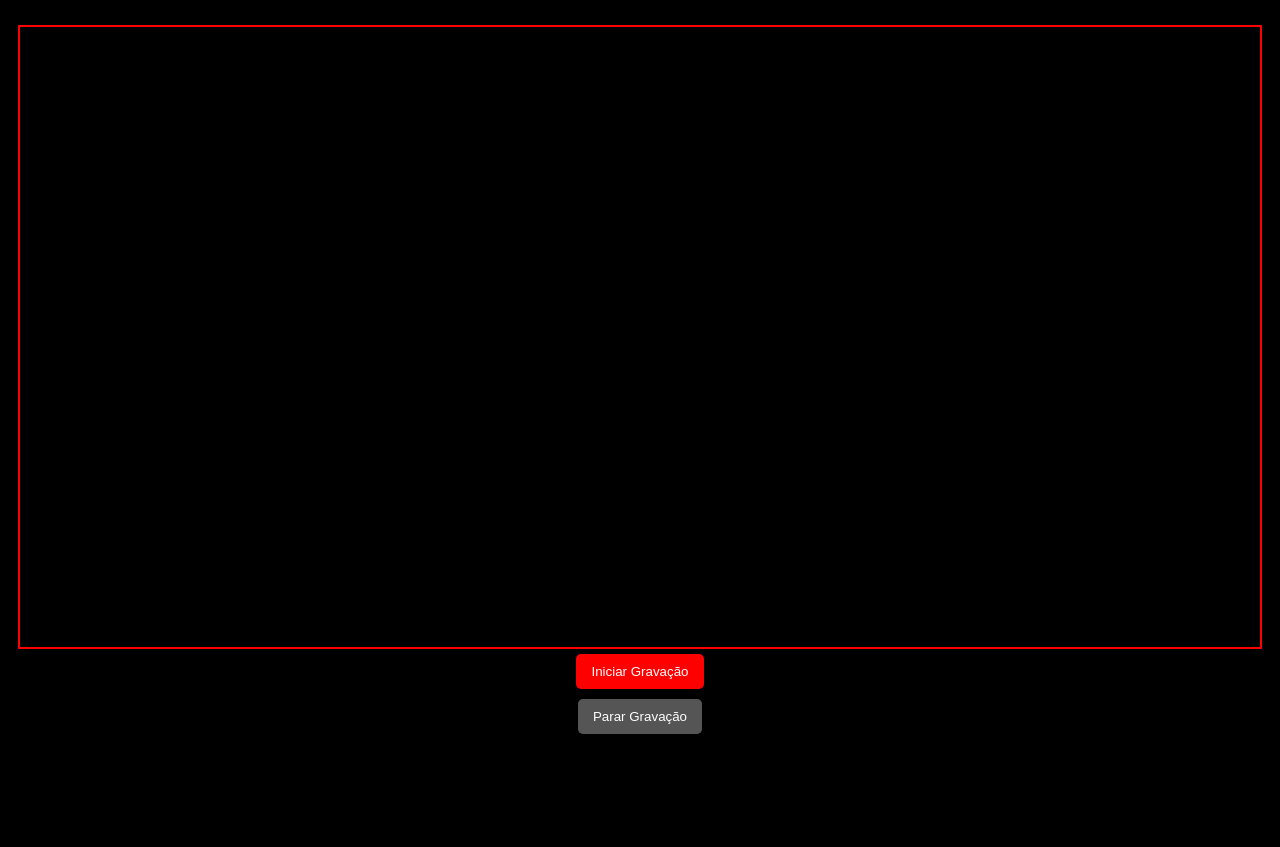
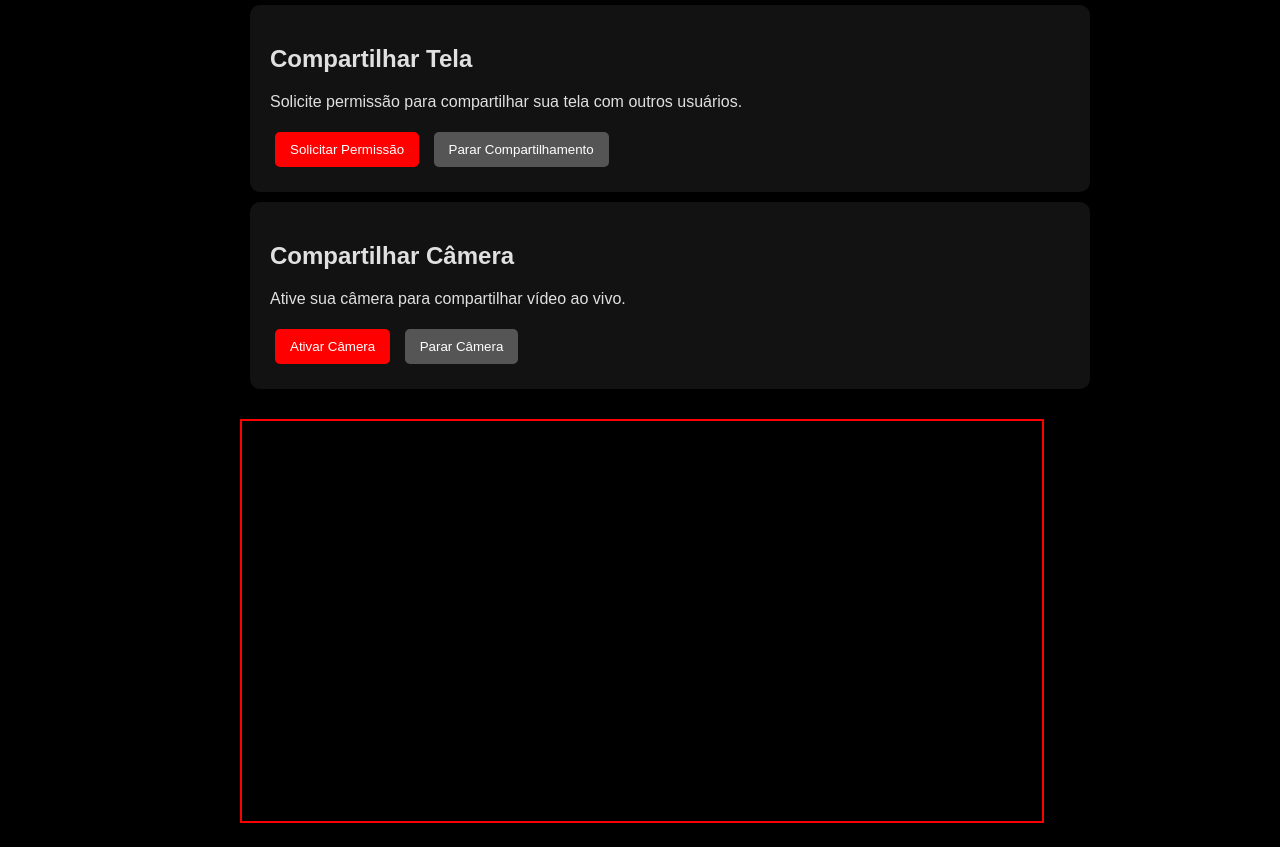
Before and after one commit to TERCEIRO-COMANDO-DA-CAPITAL/GRAVAR-TELA-, a plain HTML site: page index.html in a window 1280 px wide. Shown: the part 93-940 px from the top of the page. Before the commit the page ends 852 px from the top, so only its background shows below. Drawn offline with Linux system fonts and the light colour scheme.

Commit message:
Update index.html

```diff
--- a/index.html
+++ b/index.html
@@ -3,14 +3,26 @@
 <head>
     <meta charset="UTF-8">
     <meta name="viewport" content="width=device-width, initial-scale=1.0">
-    <title>Gravar Tela</title>
+    <title>Gravar Tela - Painel de Compartilhamento</title>
     <link rel="stylesheet" href="style.css">
 </head>
 <body>
-    <h1>Gravar e Mostrar Tela em Tempo Real</h1>
-    <video id="video" autoplay></video>
-    <button id="start">Iniciar Gravação</button>
-    <button id="stop" disabled>Parar Gravação</button>
+    <div class="container">
+        <h1>Gravar e Compartilhar Tela</h1>
+        <div class="card">
+            <h2>Compartilhar Tela</h2>
+            <p>Solicite permissão para compartilhar sua tela com outros usuários.</p>
+            <button id="start">Solicitar Permissão</button>
+            <button id="stop" disabled>Parar Compartilhamento</button>
+        </div>
+        <div class="card">
+            <h2>Compartilhar Câmera</h2>
+            <p>Ative sua câmera para compartilhar vídeo ao vivo.</p>
+            <button id="startCamera">Ativar Câmera</button>
+            <button id="stopCamera" disabled>Parar Câmera</button>
+        </div>
+        <video id="video" autoplay></video>
+    </div>
     <script src="script.js"></script>
 </body>
 </html>
```
